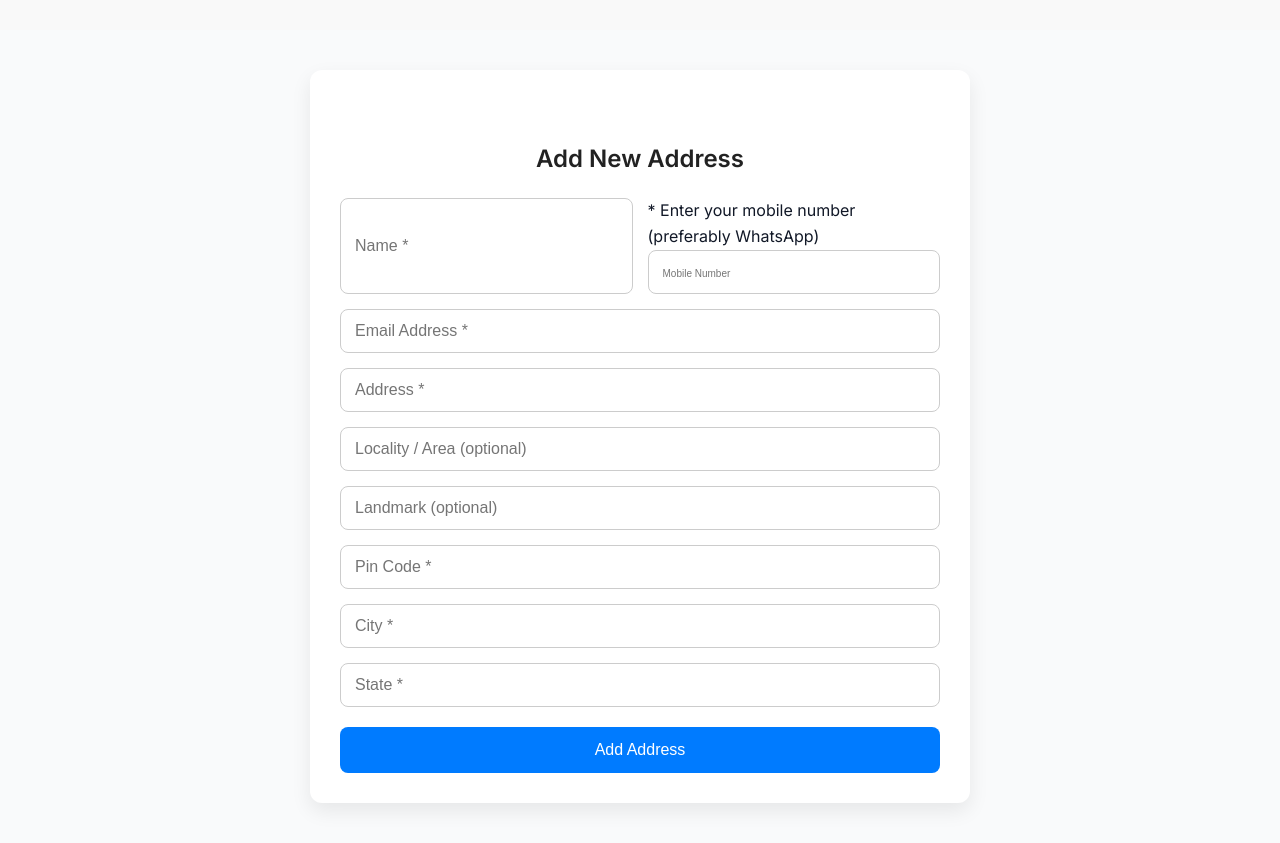
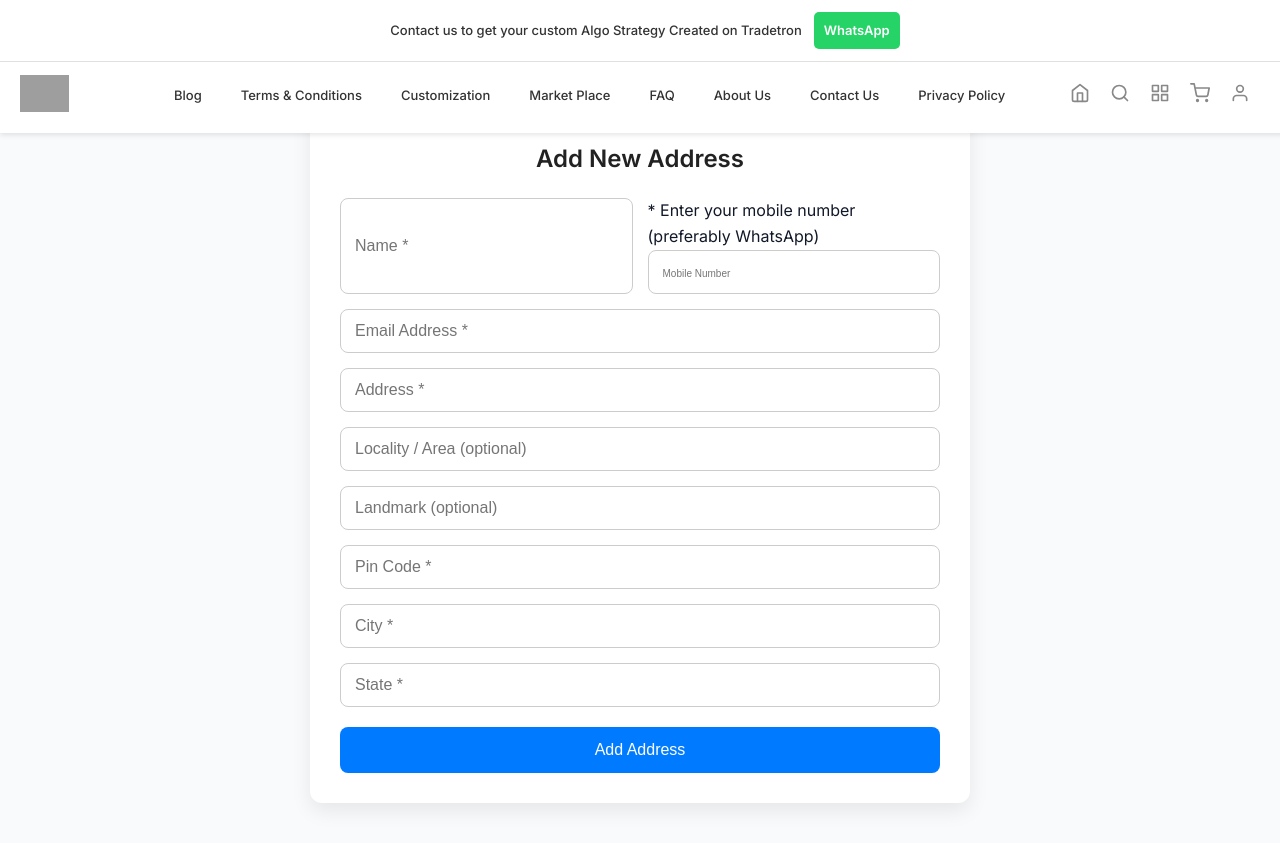
Before and after one commit to Sanjay-adepu/algobazarr, a React (Vite) app: page /address in a window 1280 px wide. Built offline with nearby package versions, Linux system fonts and the light colour scheme; grey boxes are pictures that could not be loaded.

Commit message:
Update AdressForm.jsx

```diff
--- a/src/Login/AdressForm.jsx
+++ b/src/Login/AdressForm.jsx
@@ -1,6 +1,7 @@
 import React, { useState } from 'react';
 import { useNavigate } from 'react-router-dom';
 import './AddressForm.css';
+import Navbar from '../Navbar/Navbar';
 
 const AddressForm = () => {
   const navigate = useNavigate();
@@ -74,6 +75,8 @@ const [isAddressCompleted, setIsAddressCompleted] = useState(false);
 
 
   return (
+<>
+<Navbar/>
     <form className="address-form" onSubmit={handleSubmit}>
       <h2 className="form-title">Add New Address</h2>
       <div className="form-grid">
@@ -96,6 +99,7 @@ const [isAddressCompleted, setIsAddressCompleted] = useState(false);
         {loading ? <span className="loader"></span> : 'Add Address'}
       </button>
     </form>
+</>
   );
 };
 
```
